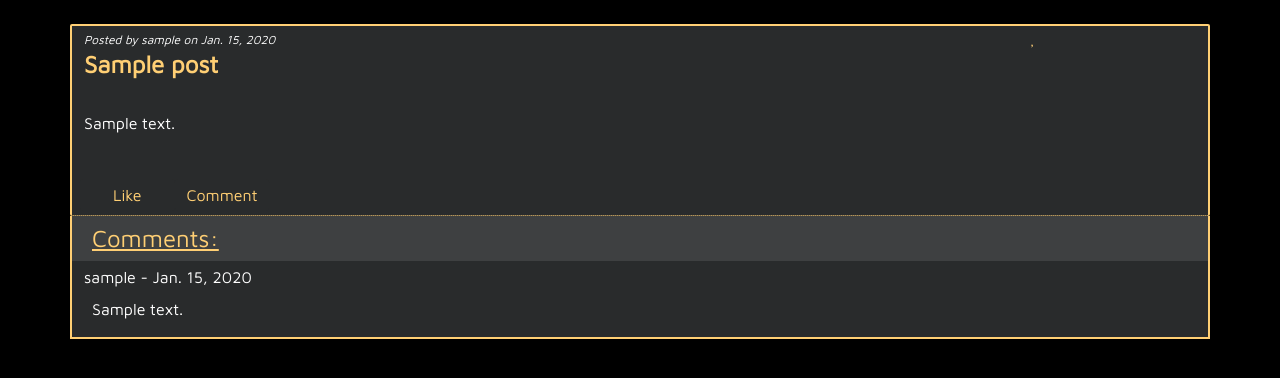
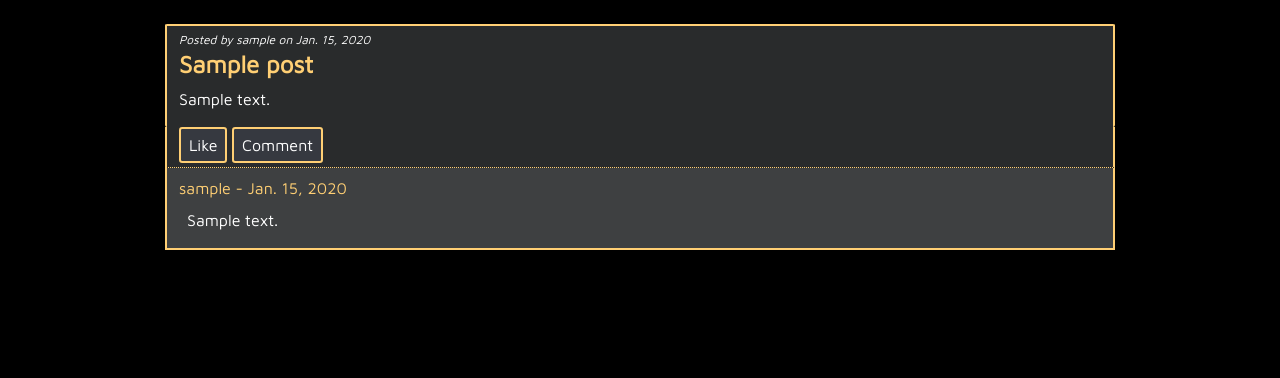
Before and after one commit to Ksson96/the-we-forum, a Django app: page /post/1 in a window 1280 px wide. Shown: the part 77-455 px from the top of the page. Run offline with Django 4.2, Linux system fonts and the light colour scheme; tables that the repository leaves empty hold one stand-in row (values such as "Sample post"); some libraries are stand-ins or nearby versions.

Commit message:
Restructure bootstrap grid system for post template

```diff
--- a/forum/forms.py
+++ b/forum/forms.py
@@ -30,5 +30,5 @@ class CommentForm(forms.ModelForm):
             'body': ('Leave a comment:'),
         }
         widgets = {
-            'body': forms.Textarea(attrs={'class': 'form-control', 'rows': 1})
+            'body': forms.Textarea(attrs={'class': 'form-control', 'rows': 3})
         }
--- a/static/css/style.css
+++ b/static/css/style.css
@@ -30,6 +30,10 @@ a:hover {
 
 span, h6, p {
     color: #fff;
+}
+
+.important-text {
+    color:#FFCF74;
 }
 
 .nav-link:hover, .nav-link:focus, .nav-link:active {
@@ -90,7 +94,7 @@ li {
 }
 
 .comment-like-btn {
-    background-color:#292b2c;
+    background-color:#1d1e1f;
     color:#FFCF74;
     border:none;
 }
@@ -111,7 +115,7 @@ li {
     background-color: #292b2c;
     border: 2px solid #FFCF74;
     border-radius: 2px;
-    border-bottom:1px dotted #FFCF74;
+    border-bottom: none;
 }
 
 .post-options {
@@ -125,6 +129,10 @@ li {
     border-right: #FFCF74 solid 2px;
 }
 
+.comment-like {
+    border-bottom: 1px dotted #FFCF74;
+}
+
 .form-control {
     background-color: #3e4041;
 }
@@ -133,10 +141,9 @@ li {
     background-color: #3e4041;
 }
 
-.comment-heading {
+.comment-container > h4 {
     text-decoration: underline;
-    color:#FFCF74;
-
+    color: #fff;
 }
 
 .last-comment {
@@ -145,7 +152,11 @@ li {
 
  /* Forms */
 
- .form-container {
+.comment-form {
+    background-color:#1d1e1f;
+}
+
+.form-container {
     background-color: #292b2c;
     border: 2px solid #FFCF74;
     border-radius: 2px;
--- a/templates/post.html
+++ b/templates/post.html
@@ -2,67 +2,54 @@
 {% block content %}
 
 <!--Post Section-->
-<div class="container-md  mt-4 single-post">
+<div class="container-md mt-4">
     <div class="row">
-        <div class="col-10">
+        <div class="col-md-10 offset-md-1 single-post">
             {% if post.author == request.user %}
             <span id="post-info">Posted by <strong>YOU</strong> on {{ post.created_date }}</span>
             {% else %}
             <span id="post-info">Posted by {{ post.author }} on {{ post.created_date }}</span>
             {% endif %}
-        </div>
-        <div class="col-2"><i class="fa-light fa-heart"></i></div>
+    {% if post.title %}
+            <h4 class="fs-4 fw-bold">{{ post.title }}</h4>
+    {% endif %}
+        <p>{{ post.content }}</p>
+    <div class="post-options">
+
     </div>
-    {% if post.title %}
-    <div class="row mb-4">
-        <div class="col">
-            <h4 class="fs-4 fw-bold">{{ post.title }}</h4>
-        </div>
-    </div>
-    {% endif %}
-    <div class="row mb-4">
-        <p class="col">{{ post.content }}</p>
-    </div>
-    <div class="row post-options">
-        <button type="button" class="col-2 col-md-1 ms-2 mb-1 mt-1 btn-sm fs-6 comment-like-btn">Like</button>
-        <button type="button" data-bs-toggle="collapse" data-bs-target=".collapse"
-            class="col-2 col-md-1 mb-1 mt-1 btn-sm fs-6 comment-like-btn" aria-expanded="false"
-            aria-controls="collapse">Comment</button>
-    </div>
+</div>
+</div>
 
-</div>
+
 
 <!--Comment Section-->
 
-<div class="container-md comment-container">
-    <div class="row collapse">
-        <div class="col-12 col-md-11 mb-2">
+    <div class="row">
+        <div class="col-md-10 offset-md-1 comment-container comment-like pb-1">
+            <button type="button" class="btn-sm fs-6 post-button">Like</button>
+            <button type="button" class="btn-sm fs-6 post-button" data-bs-toggle="collapse" data-bs-target=".collapse"  aria-expanded="false" aria-controls="collapse">Comment</button>
+            </div>
+        <div class="col-md-10 offset-md-1 collapse py-2 comment-container comment-form">
             <form method="POST" action="">
                 {% csrf_token %}
                 {{ comment_form }}
+            <input type="submit" name="Submit" value="Submit" data-bs-toggle="collapse" data-bs-target=".collapse" aria-controls="collapse" class="btn fs-6 post-button mt-2">
         </div>
-        <div class="col collapse align-self-center">
-            <input type="submit" name="Submit" value="Post" data-bs-toggle="collapse" data-bs-target=".collapse"
-                aria-controls="collapse" class="btn fs-6 post-button">
-        </div>
-    </div>
-    {% if comments %}
-    <div class="row pt-2 ps-2 mb-1 comment-color">
-        <h4 class="col-4 comment-heading">Comments:</h4>
-        {% else %}
-        <div class="row pt-2 ps-2 mb-2 last-comment">
-            <h6 class="col-6">Be the first one to comment on this post!</h6>
-            {% endif %}
-        </div>
+        {% if comments %}
         {% for comment in comments %}
-        <div
-            class="row {% if forloop.counter|divisibleby:2 %}comment-color{% endif %} {% if forloop.last %}last-comment{% endif %}">
-            <div class="col">
-                <span>{{ comment.author }} - {{ comment.created_date }}</span>
-                <p class="ps-2 mt-2">{{ comment.body }}</p>
-            </div>
+        <div class="col-md-10 offset-md-1 pt-2  comment-container {% if forloop.counter|divisibleby:2 %}{% else %}comment-color{% endif %} {% if forloop.last %}last-comment{% endif %}">
+            <span class="important-text">{{ comment.author }} - {{ comment.created_date }}</span>
+            <p class="ps-2 mt-2">{{ comment.body }}</p>
         </div>
         {% endfor %}
+        {% else %}
+        <div class="col-md-10 offset-md-1 last-comment comment-container">
+            <h6 class="pt-2">Be the first one to comment on this post!</h6>
+        </div>
+        {% endif %}
+
+    </div>
     </div>
 
+
     {% endblock %}
```
